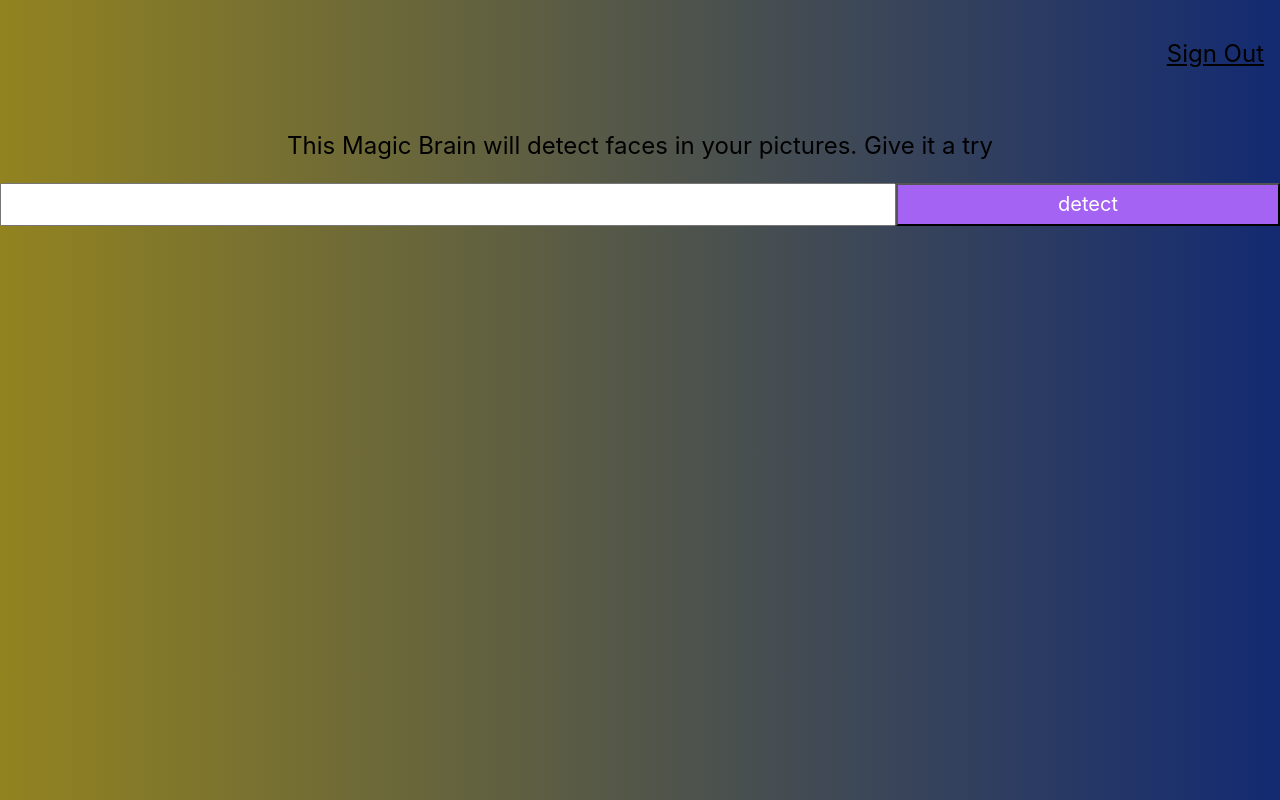
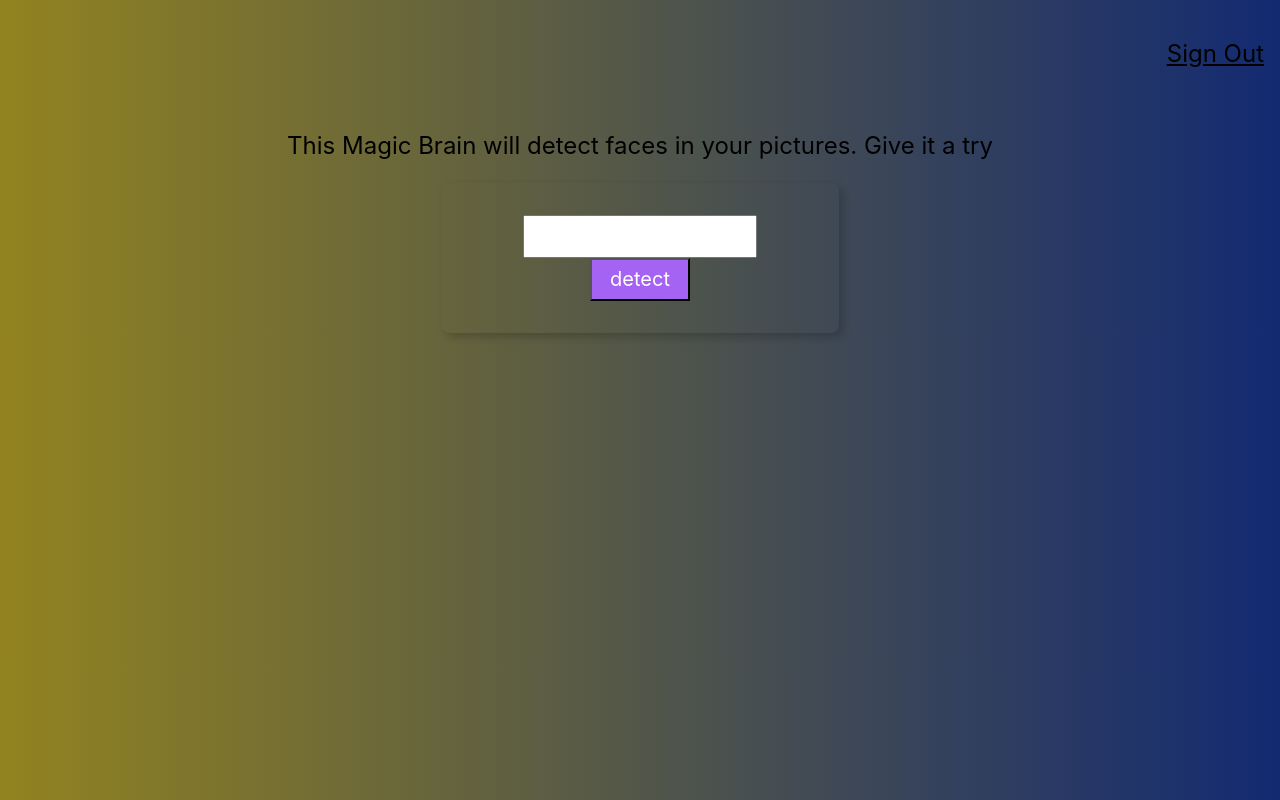
Before and after one commit to Isaac7app/Pet-projects, a React (Create React App) app in the folder facedetection/: page / in a window 1280 px wide. Built offline with nearby package versions, Linux system fonts and the light colour scheme.

Commit message:
trying to get the justify content right

```diff
--- a/facedetection/src/App.css
+++ b/facedetection/src/App.css
@@ -1,5 +1,10 @@
 .App {
   text-align: center;
+}
+
+.center{
+  display: flex;
+  justify-content: center;
 }
 
 .App-logo {
--- a/facedetection/src/components/Navigation/ImageLinkForm/ImageLinkForm.js
+++ b/facedetection/src/components/Navigation/ImageLinkForm/ImageLinkForm.js
@@ -6,9 +6,11 @@ const ImageLinkForm = () =>{
             <p className="f3">
                 {'This Magic Brain will detect faces in your pictures. Give it a try'}
             </p>
-            <div>
+            <div className="center">
+                <div className="pa4 br3 shadow-5">
                 <input className="f4 pa2 w-70 center" type='text' />
                 <button className="w-30 grow f4 link ph3 pv2 dib white bg-light-purple">detect</button>
+                </div>
             </div>
 
         </div>
```
